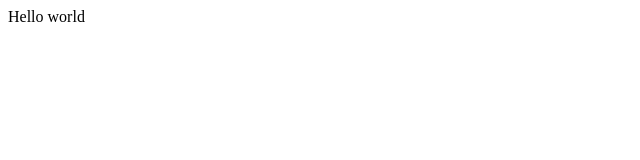
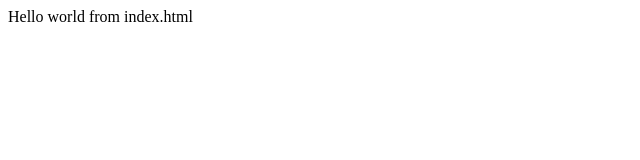
Before and after one commit to stefaneidelloth/github_pages_demo, a plain HTML site: page index.html in a window 1280 px wide. Shown: the whole page, without its empty margins (0-640 px from the left). Drawn offline with Linux system fonts and the light colour scheme.

Commit message:
clarified message source

```diff
--- a/index.html
+++ b/index.html
@@ -1,6 +1,6 @@
 <html>
 	<body>
-		<p>Hello world
+		<p>Hello world from index.html
 		</p>
 	</body>
 </html>
```
Also changed, not shown: 1 other file.
